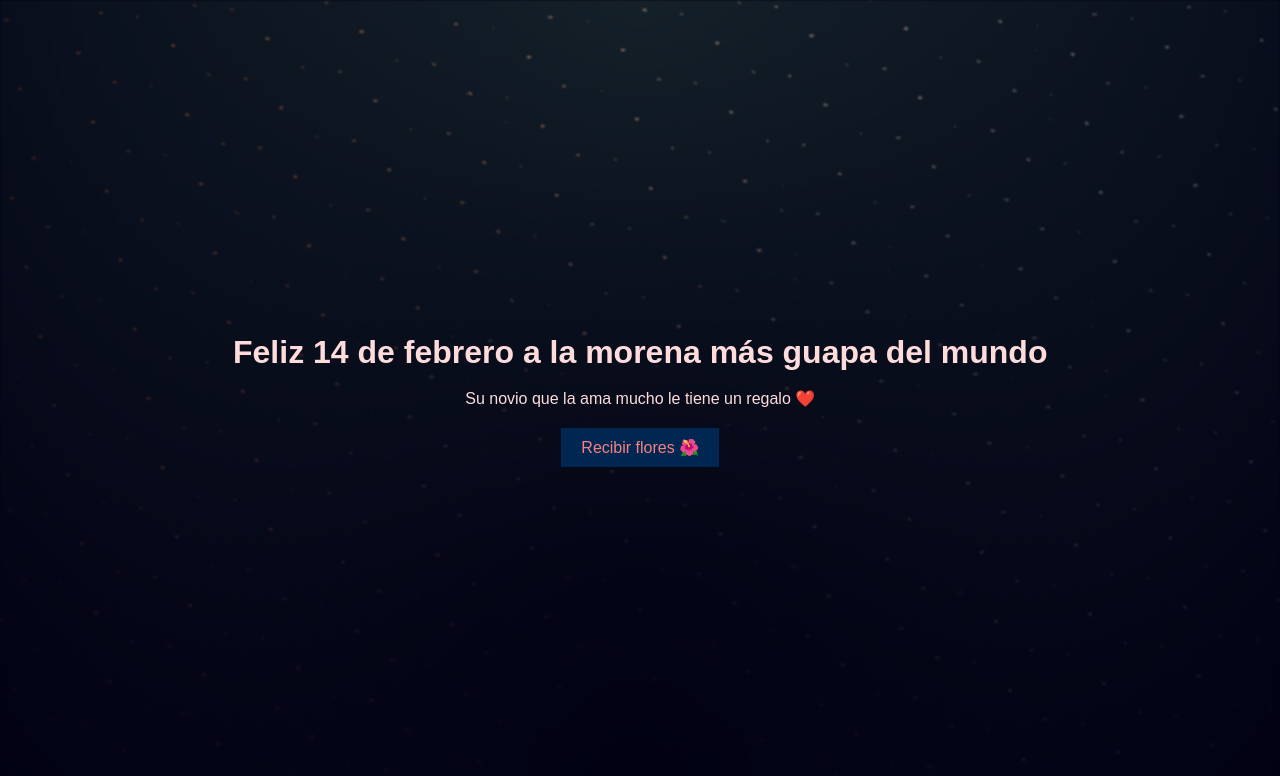
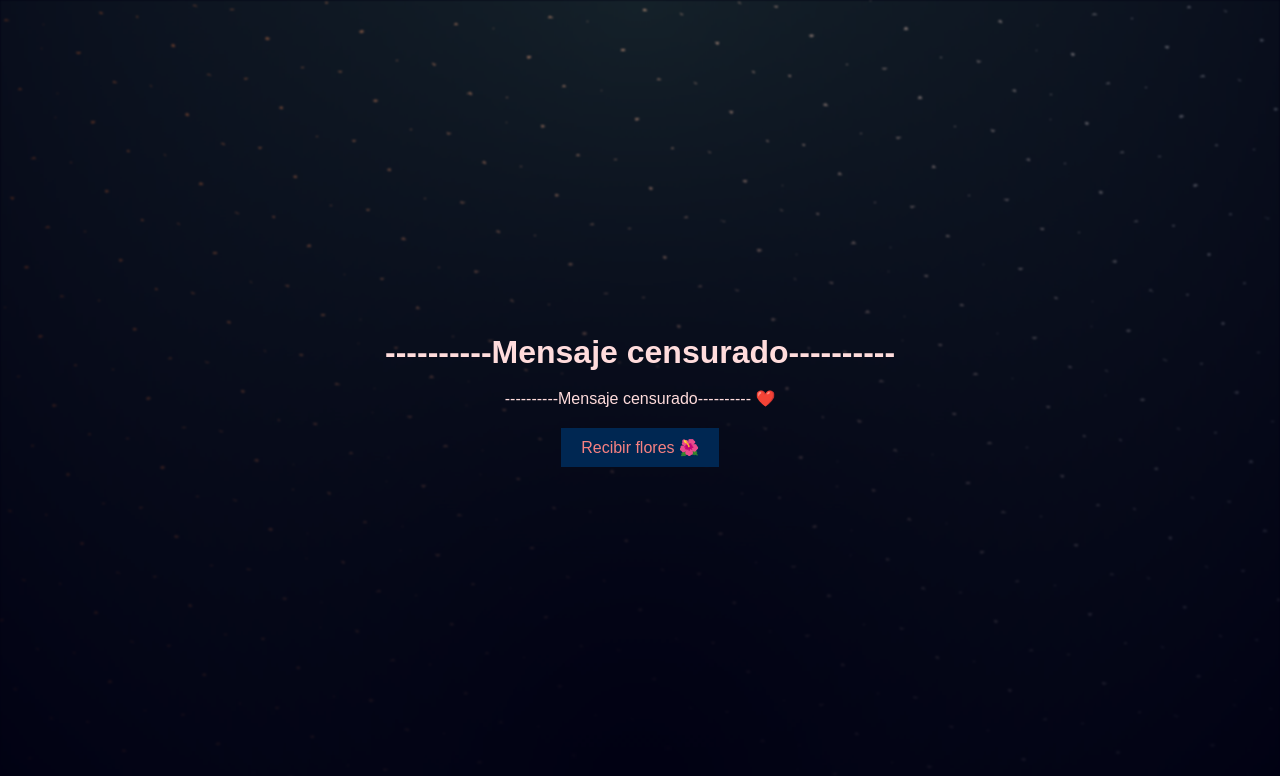
Before and after one commit to ErickGamboa/ErickGamboa.github.io, a plain HTML site: page index.html in a window 1280 px wide. Drawn offline with Linux system fonts and the light colour scheme.

Commit message:
ultimo commit

```diff
--- a/index.html
+++ b/index.html
@@ -3,16 +3,16 @@
 <head>
   <meta charset="UTF-8">
   <meta name="viewport" content="width=device-width, initial-scale=1.0">
-  <title>Le hice estas flores</title>
+  <title>Feliz 14 de febrero</title>
   <link rel="stylesheet" href="styles.css">
 </head>
 <body>
   <div class="container">
     <div class="night"></div>
     <div class="mensaje">
-      <h1>Feliz 14 de febrero a la morena más guapa del mundo</h1>
+      <h1>----------Mensaje censurado----------</h1>
       <br>
-      <p>Su novio que la ama mucho le tiene un regalo ❤️</p>
+      <p>----------Mensaje censurado---------- ❤️</p>
       <button id="boton" class="boton">Recibir flores 🌺</button>
     </div>
   </div>
```
Also changed, not shown: flowers.html (+1 -1 lines).
